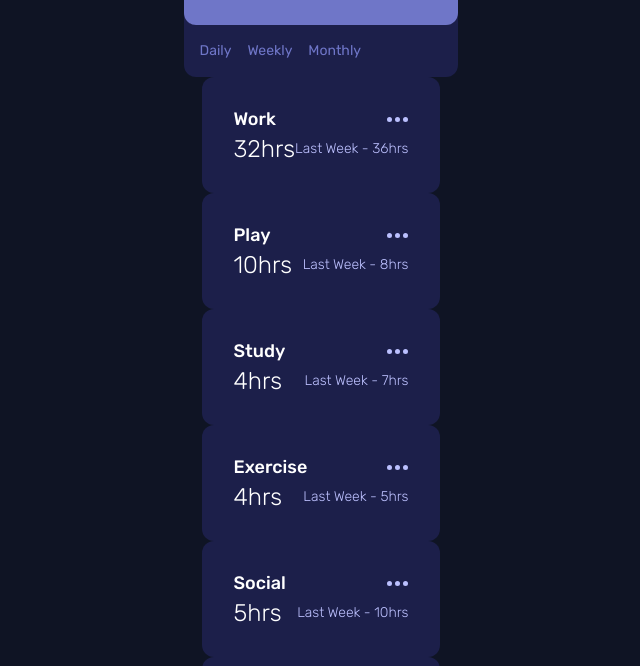
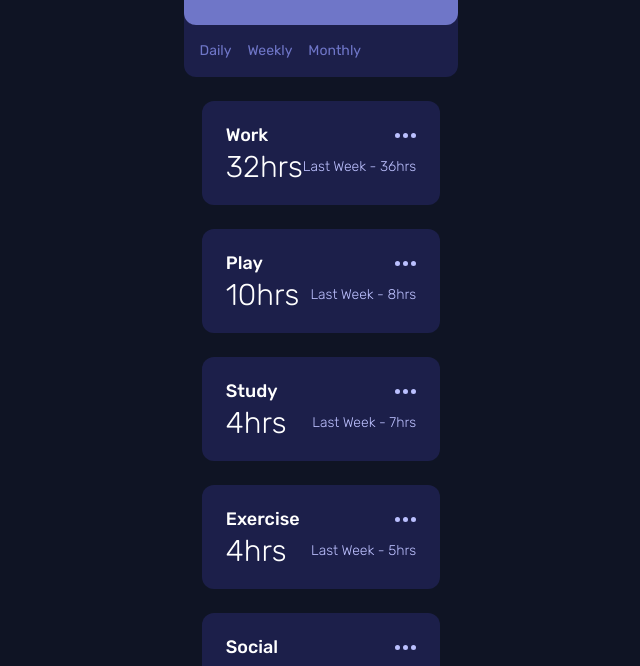
Before and after one commit to yurimzk/time-tracking-dashboard, a website: page index.html in a window 1280 px wide. Shown: the part 95-761 px from the top of the page, without its empty margins (319-959 px from the left). Drawn offline with nearby package versions, Linux system fonts and the light colour scheme; files that its build step writes are made by us from their sources.

Commit message:
change text info size and add gap to cards

```diff
--- a/index.html
+++ b/index.html
@@ -22,7 +22,7 @@
   <body class="font-rubik text-lg">
     <div
       id="app"
-      class="bg-very-dark-blue flex flex-col justify-items-center items-center"
+      class="bg-very-dark-blue flex flex-col gap-6 justify-items-center items-center"
     >
       <header class="bg-dark-blue rounded-xl">
         <div
@@ -50,49 +50,49 @@
           </ul>
         </div>
       </header>
-      <main>
+      <main class="flex flex-col gap-6">
         <div class="work-container">
           <div class="background-banner"></div>
-          <div class="work-info bg-dark-blue rounded-xl px-8 py-7">
+          <div class="work-info bg-dark-blue rounded-xl px-6 py-5">
             <div class="work-info-header flex justify-between items-center">
               <p class="text-white text-lg font-medium">Work</p>
               <img src="./images/icon-ellipsis.svg" alt="Options button" />
             </div>
             <div class="work-info-content flex justify-between items-center">
-              <p class="text-white text-2xl font-light">32hrs</p>
+              <p class="text-white text-3xl font-light">32hrs</p>
               <p class="text-pale-blue text-sm font-light">Last Week - 36hrs</p>
             </div>
           </div>
         </div>
         <div class="play-container">
           <div class="background-banner"></div>
-          <div class="play-info bg-dark-blue rounded-xl px-8 py-7">
+          <div class="play-info bg-dark-blue rounded-xl px-6 py-5">
             <div class="play-header flex justify-between items-center">
               <p class="text-white text-lg font-medium">Play</p>
               <img src="./images/icon-ellipsis.svg" alt="Options button" />
             </div>
             <div class="play-info-content flex justify-between items-center">
-              <p class="text-white text-2xl font-light">10hrs</p>
+              <p class="text-white text-3xl font-light">10hrs</p>
               <p class="text-pale-blue text-sm font-light">Last Week - 8hrs</p>
             </div>
           </div>
         </div>
         <div class="study-container">
           <div class="background-banner"></div>
-          <div class="study-info bg-dark-blue rounded-xl px-8 py-7">
+          <div class="study-info bg-dark-blue rounded-xl px-6 py-5">
             <div class="study-header flex justify-between items-center">
               <p class="text-white text-lg font-medium">Study</p>
               <img src="./images/icon-ellipsis.svg" alt="Options button" />
             </div>
             <div class="study-info-content flex justify-between items-center">
-              <p class="text-white text-2xl font-light">4hrs</p>
+              <p class="text-white text-3xl font-light">4hrs</p>
               <p class="text-pale-blue text-sm font-light">Last Week - 7hrs</p>
             </div>
           </div>
         </div>
         <div class="exercise-container">
           <div class="background-banner"></div>
-          <div class="exercise-info bg-dark-blue rounded-xl px-8 py-7">
+          <div class="exercise-info bg-dark-blue rounded-xl px-6 py-5">
             <div class="exercise-header flex justify-between items-center">
               <p class="text-white text-lg font-medium">Exercise</p>
               <img src="./images/icon-ellipsis.svg" alt="Options button" />
@@ -100,20 +100,20 @@
             <div
               class="exercise-info-content flex justify-between items-center"
             >
-              <p class="text-white text-2xl font-light">4hrs</p>
+              <p class="text-white text-3xl font-light">4hrs</p>
               <p class="text-pale-blue text-sm font-light">Last Week - 5hrs</p>
             </div>
           </div>
         </div>
         <div class="social-container">
           <div class="background-banner"></div>
-          <div class="social-info bg-dark-blue rounded-xl px-8 py-7">
+          <div class="social-info bg-dark-blue rounded-xl px-6 py-5">
             <div class="social-header flex justify-between items-center">
               <p class="text-white text-lg font-medium">Social</p>
               <img src="./images/icon-ellipsis.svg" alt="Options button" />
             </div>
             <div class="social-info-content flex justify-between items-center">
-              <p class="text-white text-2xl font-light">5hrs</p>
+              <p class="text-white text-3xl font-light">5hrs</p>
               <p class="text-pale-blue text-sm font-light">Last Week - 10hrs</p>
             </div>
           </div>
@@ -121,13 +121,13 @@
         <div class="self-care-container">
           <div class="background-banner"></div>
         </div>
-        <div class="self-care-info bg-dark-blue rounded-xl px-8 py-7">
+        <div class="self-care-info bg-dark-blue rounded-xl px-6 py-5">
           <div class="self-care-header flex justify-between items-center">
             <p class="text-white text-lg font-medium">Self Care</p>
             <img src="./images/icon-ellipsis.svg" alt="Options button" />
           </div>
           <div class="self-care-info-content flex justify-between items-center">
-            <p class="text-white text-2xl font-light">2hrs</p>
+            <p class="text-white text-3xl font-light">2hrs</p>
             <p class="text-pale-blue text-sm font-light">Last Week - 2hrs</p>
           </div>
         </div>
```
